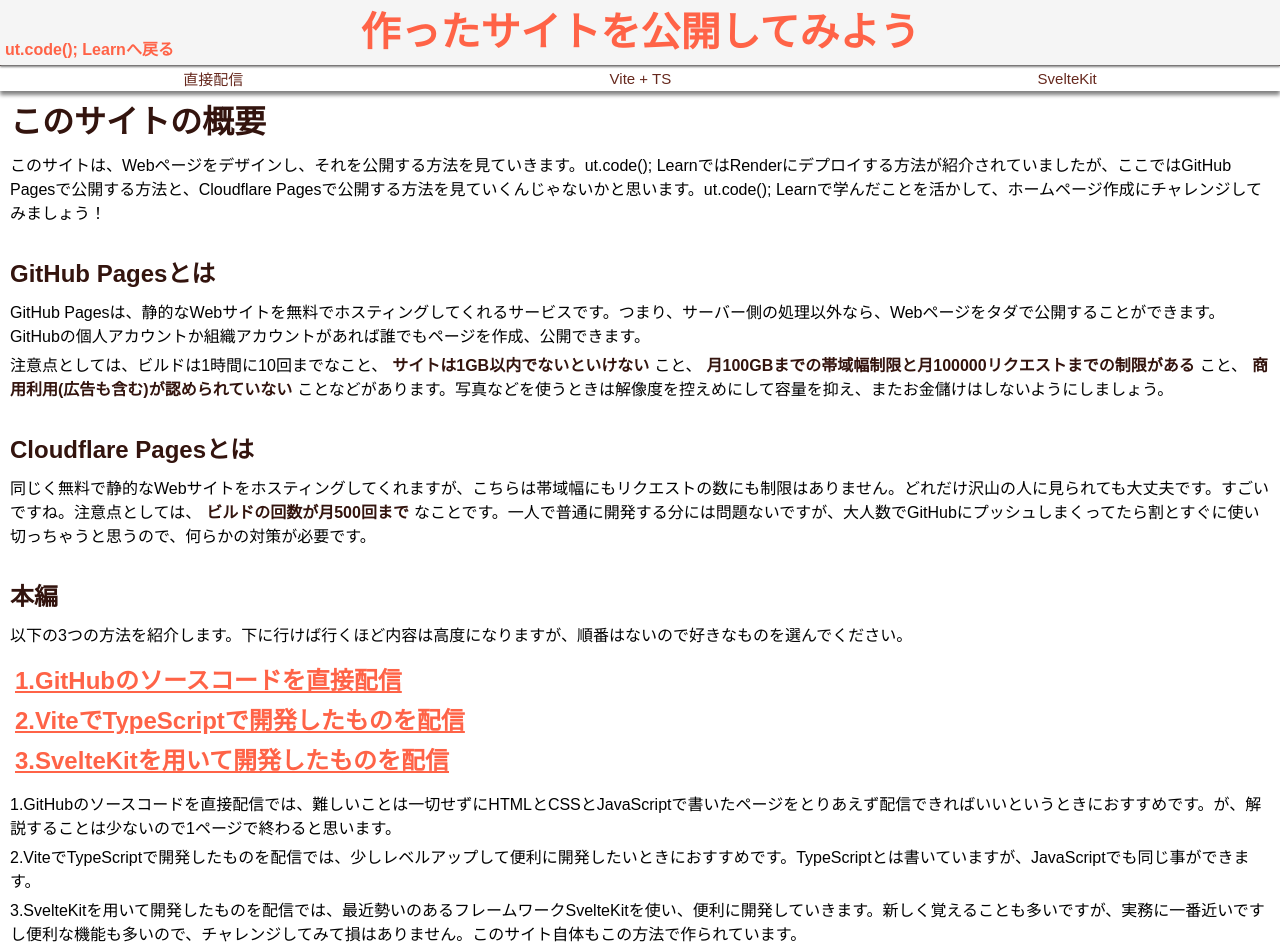
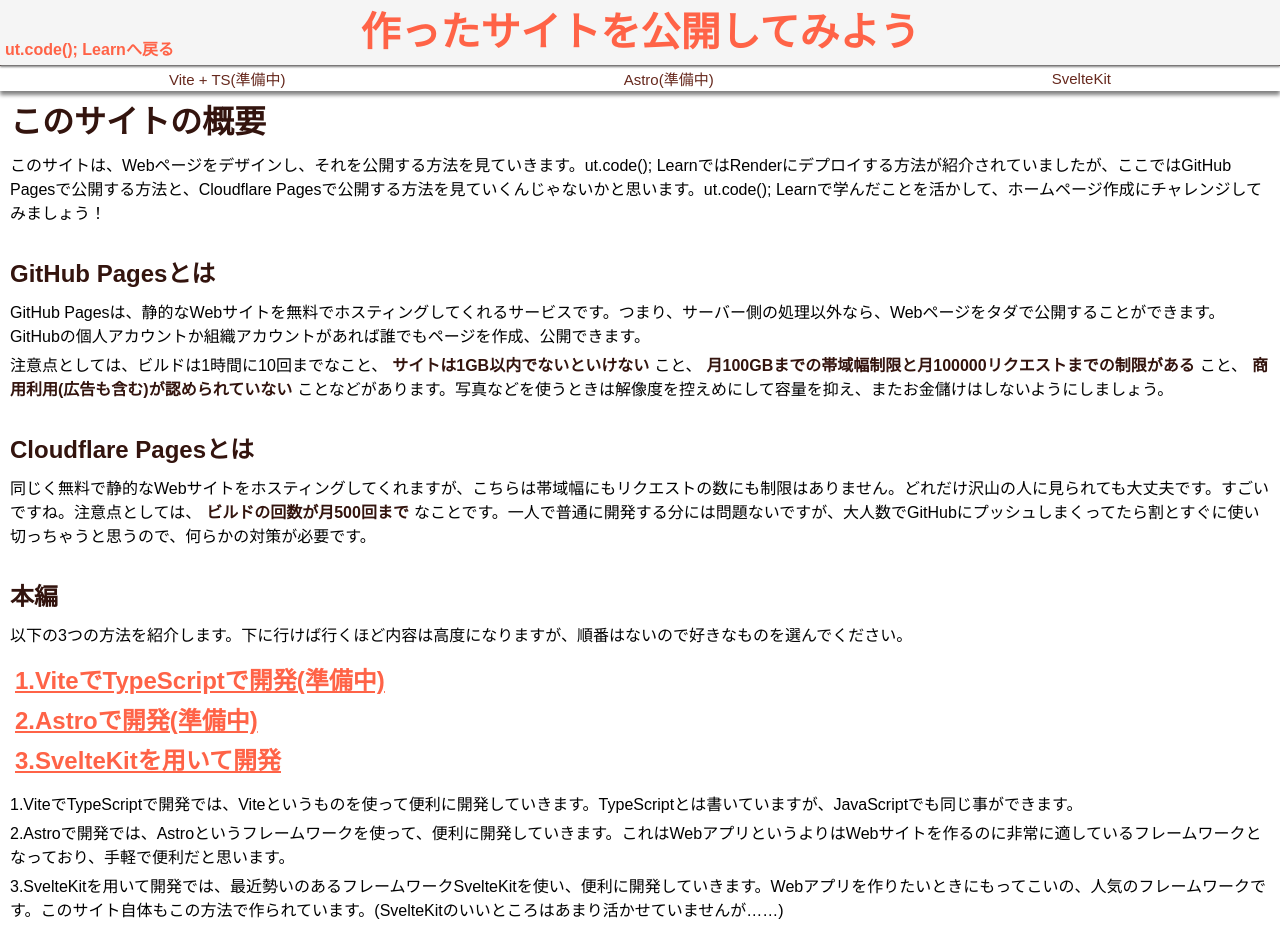
Before and after one commit to Kanata844/web-design-tutorial, a SvelteKit app: page / in a window 1280 px wide. Shown: the top 944 px of the page. Built offline with nearby package versions, Linux system fonts and the light colour scheme.

Commit message:
準備中の表記

```diff
--- a/src/lib/components/Header.svelte
+++ b/src/lib/components/Header.svelte
@@ -8,8 +8,8 @@
         <p class="title"><a href={resolve("/")}>作ったサイトを公開してみよう</a></p>
     </div>
     <div class="navigation-background">
-            <p><a href={resolve("/directly/page1")}>直接配信</a></p>
-            <p><a href={resolve("/vite-ts/page1")}>Vite + TS</a></p>
+            <p><a href={resolve("/vite-ts/page1")}>Vite + TS(準備中)</a></p>
+            <p><a href={resolve("/astro/page1")}>Astro(準備中)</a></p>
             <p><a href={resolve("/sveltekit/page1")}>SvelteKit</a></p>
     </div>
 </header>
--- a/src/routes/Text.svelte
+++ b/src/routes/Text.svelte
@@ -12,12 +12,13 @@
     <p style:margin-bottom="30px">同じく無料で静的なWebサイトをホスティングしてくれますが、こちらは帯域幅にもリクエストの数にも制限はありません。どれだけ沢山の人に見られても大丈夫です。すごいですね。注意点としては、<strong>ビルドの回数が月500回まで</strong>なことです。一人で普通に開発する分には問題ないですが、大人数でGitHubにプッシュしまくってたら割とすぐに使い切っちゃうと思うので、何らかの対策が必要です。</p>
     <h2 style:margin-bottom="10px">本編</h2>
     <p style:margin-bottom="15px">以下の3つの方法を紹介します。下に行けば行くほど内容は高度になりますが、順番はないので好きなものを選んでください。</p>
-    <h2><a href={resolve("/directly/page1")}>1.GitHubのソースコードを直接配信</a></h2>
-    <h2><a href={resolve("/vite-ts/page1")}>2.ViteでTypeScriptで開発したものを配信</a></h2>
-    <h2 style:margin-bottom="15px"><a href={resolve("/sveltekit/page1")}>3.SvelteKitを用いて開発したものを配信</a></h2>
-    <p>1.GitHubのソースコードを直接配信では、難しいことは一切せずにHTMLとCSSとJavaScriptで書いたページをとりあえず配信できればいいというときにおすすめです。が、解説することは少ないので1ページで終わると思います。</p>
-    <p>2.ViteでTypeScriptで開発したものを配信では、少しレベルアップして便利に開発したいときにおすすめです。TypeScriptとは書いていますが、JavaScriptでも同じ事ができます。</p>
-    <p>3.SvelteKitを用いて開発したものを配信では、最近勢いのあるフレームワークSvelteKitを使い、便利に開発していきます。新しく覚えることも多いですが、実務に一番近いですし便利な機能も多いので、チャレンジしてみて損はありません。このサイト自体もこの方法で作られています。</p>
+    <h2><a href={resolve("/vite-ts/page1")}>1.ViteでTypeScriptで開発(準備中)</a></h2>
+    <h2><a href={resolve("/astro/page1")}>2.Astroで開発(準備中)</a></h2>
+    <h2 style:margin-bottom="15px"><a href={resolve("/sveltekit/page1")}>3.SvelteKitを用いて開発</a></h2>
+    <p>1.ViteでTypeScriptで開発では、Viteというものを使って便利に開発していきます。TypeScriptとは書いていますが、JavaScriptでも同じ事ができます。</p>
+    <p>2.Astroで開発では、Astroというフレームワークを使って、便利に開発していきます。これはWebアプリというよりはWebサイトを作るのに非常に適しているフレームワークとなっており、手軽で便利だと思います。</p>
+    <p style:margin-bottom=20px>3.SvelteKitを用いて開発では、最近勢いのあるフレームワークSvelteKitを使い、便利に開発していきます。Webアプリを作りたいときにもってこいの、人気のフレームワークです。このサイト自体もこの方法で作られています。(SvelteKitのいいところはあまり活かせていませんが……)</p>
+    <p>また、おまけとして、<a href="/directly">生のHTMLとCSSとJavaScriptだけで作ったページをCloudflare Pagesで公開する方法</a>も紹介しておきます。</p>
 </div>
 
 <style>
```
